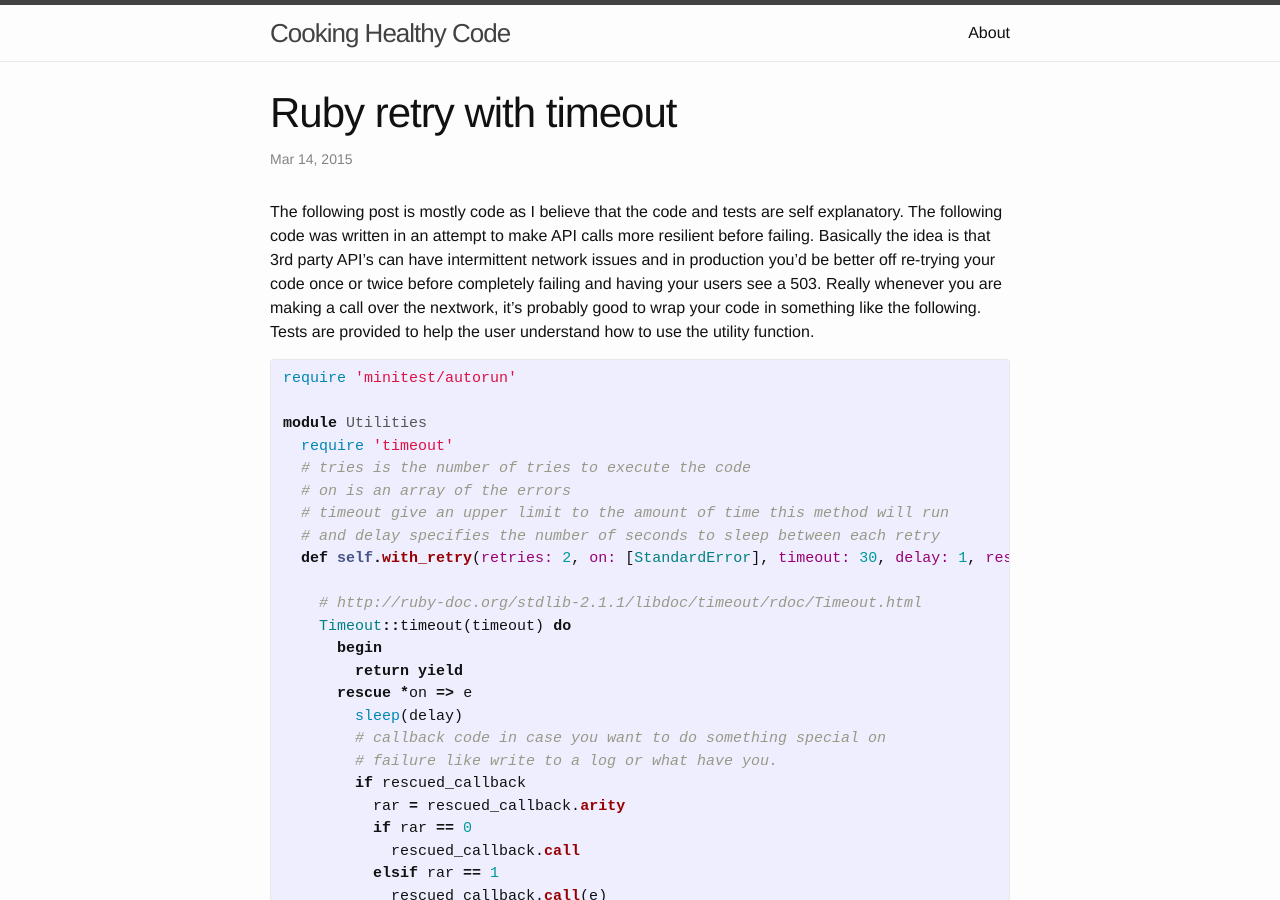
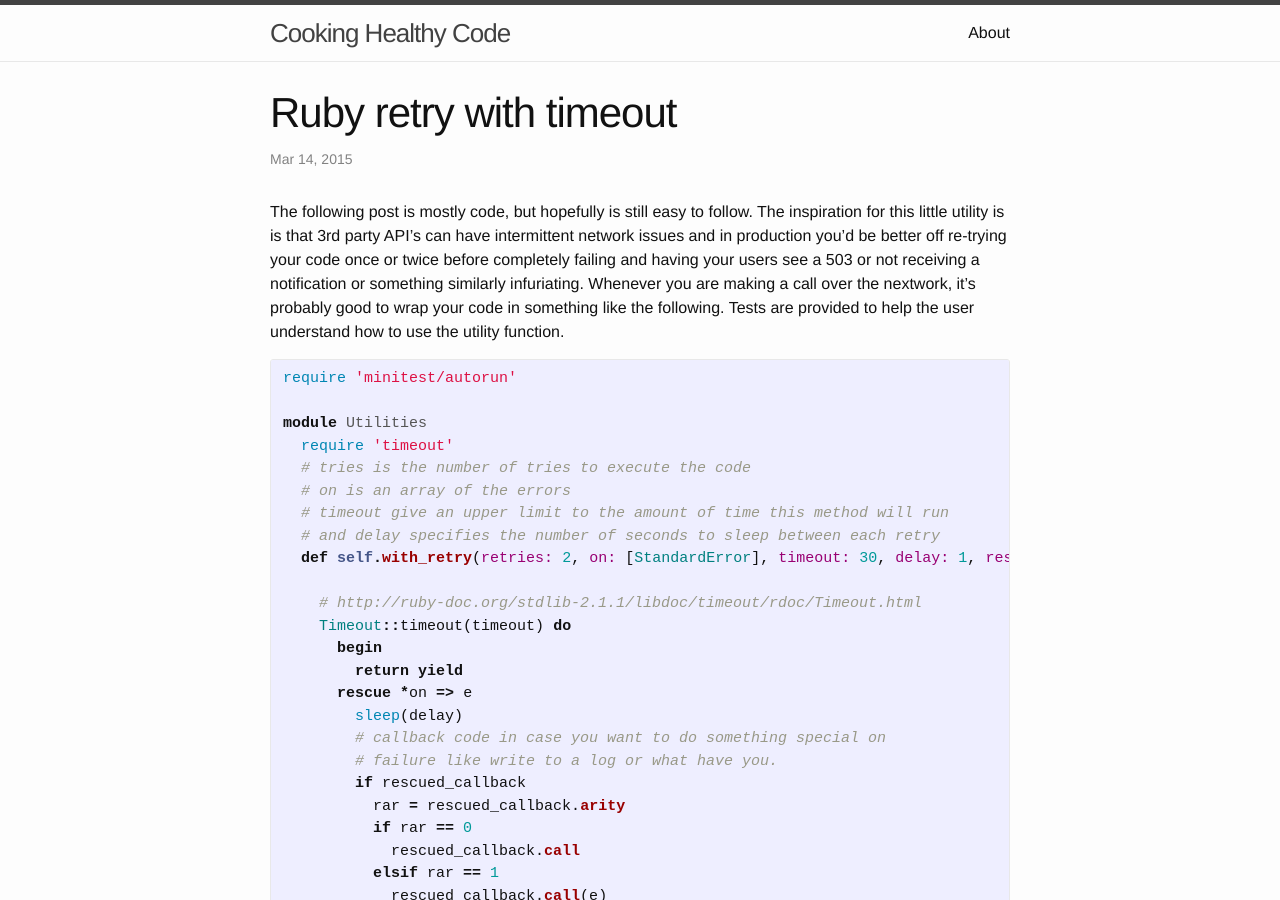
Before and after one commit to johnnyiller/johnnyiller.github.io, a Jekyll site: the page built from _posts/2015-3-14-api-insulation-via-timeout-retry.markdown, in a window 1280 px wide and 900 px high. Built offline with Jekyll 4.4.1, drawn with Linux system fonts in a browser that asks for light colours; comment, search, counter and statistics services are not loaded; some of the changed text lies outside the part shown.

Commit message:
transaction warning

```diff
--- a/_posts/2015-3-14-api-insulation-via-timeout-retry.markdown
+++ b/_posts/2015-3-14-api-insulation-via-timeout-retry.markdown
@@ -6,7 +6,7 @@
 categories: ruby retry timeout
 ---
 
-The following post is mostly code as I believe that the code and tests are self explanatory.  The following code was written in an attempt to make API calls more resilient before failing.  Basically the idea is that 3rd party API's can have intermittent network issues and in production you'd be better off re-trying your code once or twice before completely failing and having your users see a 503. Really whenever you are making a call over the nextwork, it's probably good to wrap your code in something like the following.  Tests are provided to help the user understand how to use the utility function.
+The following post is mostly code, but hopefully is still easy to follow.  The inspiration for this little utility is is that 3rd party API's can have intermittent network issues and in production you'd be better off re-trying your code once or twice before completely failing and having your users see a 503 or not receiving a notification or something similarly infuriating. Whenever you are making a call over the nextwork, it's probably good to wrap your code in something like the following.  Tests are provided to help the user understand how to use the utility function.
 
 {% highlight ruby %}
 
@@ -140,4 +140,6 @@
 end
 {% endhighlight %}
 
+One word of caution.  When using code like this you have to be careful about putting too much code inside of your block, the reason is that you will have tendency to partially mutate the state of your data structures. For this reason it may be benificial to operate on copies of objects and only commit the changes if no errors are raised.
+
 If you find this function at all useful please comment below...
```
